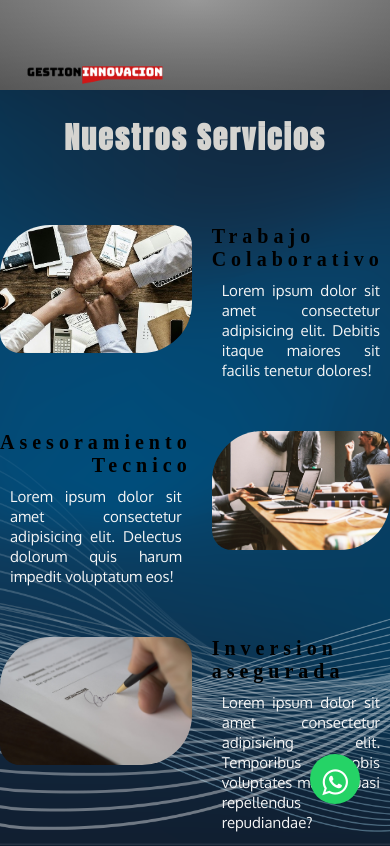
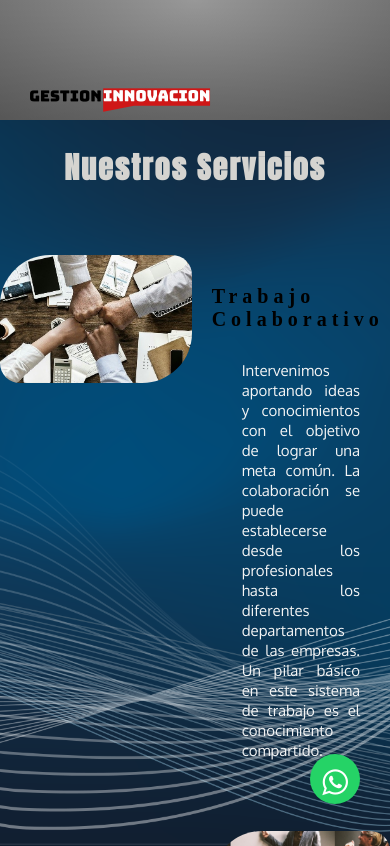
Before and after one commit to admaco87/ProyectoDesarrolloWebCoderHouse, a website: page servicios.html in a window 390 px wide. Shown: the top 846 px of the page. Drawn offline with Linux system fonts and the light colour scheme; a web font is replaced by a local one.

Commit message:
primerocommit

```diff
--- a/scss/_main.scss
+++ b/scss/_main.scss
@@ -56,7 +56,7 @@ body{
         }
         .headerPrincipal__logo{
             justify-content:flex-start;
-            width: 15rem;
+            width: 20rem;
         }
 
 
--- a/scss/_navSecciones.scss
+++ b/scss/_navSecciones.scss
@@ -11,7 +11,7 @@
     position: fixed;
     top: 0;
     width: 100%;
-    max-height: 90px;
+    max-height: 120px;
     background: linear-gradient(to bottom, rgba(255,255,255,0.15) 0%, rgba(0,0,0,0.15) 100%), radial-gradient(at top center, rgba(255,255,255,0.40) 0%, rgba(0,0,0,0.40) 120%) #989898;
      background-blend-mode: multiply,multiply;
     z-index: 100;
@@ -97,7 +97,7 @@
             border-radius: 50px 20px 50px 20px;
         }
         h3{
-            margin-top: 2rem;
+            margin-top: 5rem;
             letter-spacing: 5px;
             font-size: 20px;
         }
@@ -106,7 +106,7 @@
         }
         p{
             @include text;
-            margin: 1rem;
+            margin: 3rem;
 
         }
 
@@ -160,7 +160,7 @@
     }
     .inicioForm__control{
        width: 100%;
-       background-color:#2b5b8bfa;
+
        padding: 10px;
        border-radius: 4px;
        margin-bottom: 10px;
--- a/scss/_vars.scss
+++ b/scss/_vars.scss
@@ -13,7 +13,7 @@ $font-blog:'Fredoka One', cursive;
     padding: 2.5rem 1.5rem;
     margin: 0rem 0;
     text-align: center;
-    margin-top: 90px;
+    margin-top: 120px;
     font-family: $font-subtitle;
     letter-spacing: 2px;
 }
--- a/servicios.html
+++ b/servicios.html
@@ -52,16 +52,19 @@
         <div class="seccionServicio__servicio">
             <div class="seccionServicio__boxUno"><img src="img/anuncio1.jpg" alt=""></div>
             <div class="seccionServicio__boxDos">
-                <h3>Trabajo Colaborativo</h3>
-                <p>Lorem ipsum dolor sit amet consectetur adipisicing elit. Debitis itaque maiores sit facilis tenetur dolores!</p></div>
+                <h3 id="servi2" >Trabajo Colaborativo</h3>
+                <p>Intervenimos aportando ideas y conocimientos con el objetivo de lograr una meta común.
+                    La colaboración se puede establecerse desde  los profesionales  hasta  los diferentes departamentos de las empresas. Un pilar básico en este sistema de trabajo es el conocimiento compartido.
+                    </p></div>
             <div class="seccionServicio__boxTres">
-                <h3>Asesoramiento Tecnico</h3>
-                <p>Lorem ipsum dolor sit amet consectetur adipisicing elit. Delectus dolorum quis harum impedit voluptatum eos!</p></div>
+                <h3 id="servi3">Asesoramiento Tecnico</h3>
+                <p>Al solicitar nuestro asesoramiento podrá centrarse en su negocio y confiar en nosotros para que resolvamos los problemas, realicemos recomendaciones o le ayudemos a gestionar proyectos fundamentales.
+                    Involucrarnos en un rol de asesoramiento o soporte técnico comercial implica que existirá una comunicación clara y concisa durante todo el proyecto</p></div>
             <div class="seccionServicio__boxCuatro"><img src="img/anuncio2.jpg" alt=""></div>
-            <div class="seccionServicio__boxCinco"><img src="img/anuncio3.jpg" alt=""></p></div>
+            <div class="seccionServicio__boxCinco"><img src="img/anuncio3.jpg"  alt=""></div>
             <div class="seccionServicio__boxSeis">
                 <h3>Inversion asegurada</h3>
-                <p>Lorem ipsum dolor sit amet consectetur adipisicing elit. Temporibus nobis voluptates magni quasi repellendus repudiandae?</p></div>
+                <p>Aportamos nuestros conocimientos técnicos para que cada empresa pueda realizar las inversiones más seguras y sin riesgos, debido a una amplia investigación de mercado.</p></div>
         </div>
 
     </section>
```
Also changed, not shown: index.html (+10 -11 lines), nosotros.html (+3 -1 lines), css/styles.css, img/carouser-des-1.png (deleted), img/carouser-des-2.png (deleted), img/carouser-des-3.png (deleted), scss/styles.css, 4 other files.
